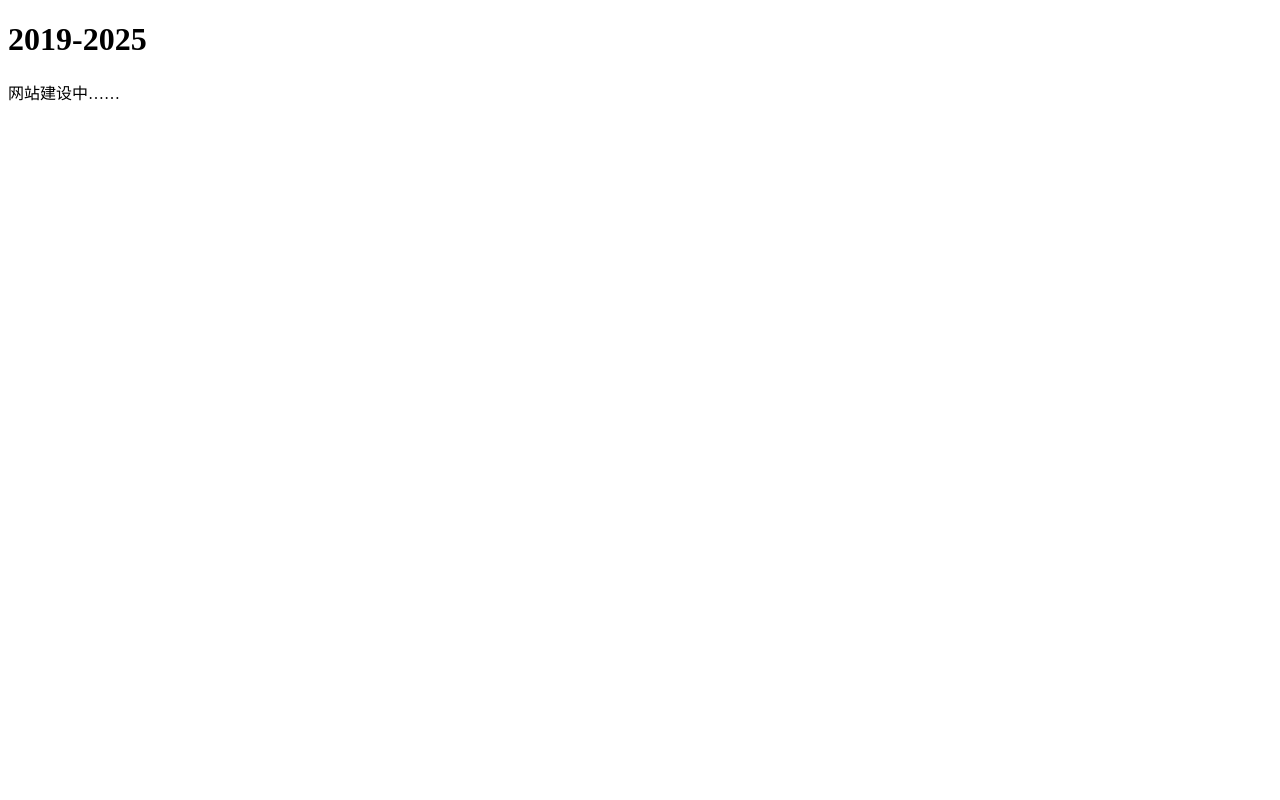
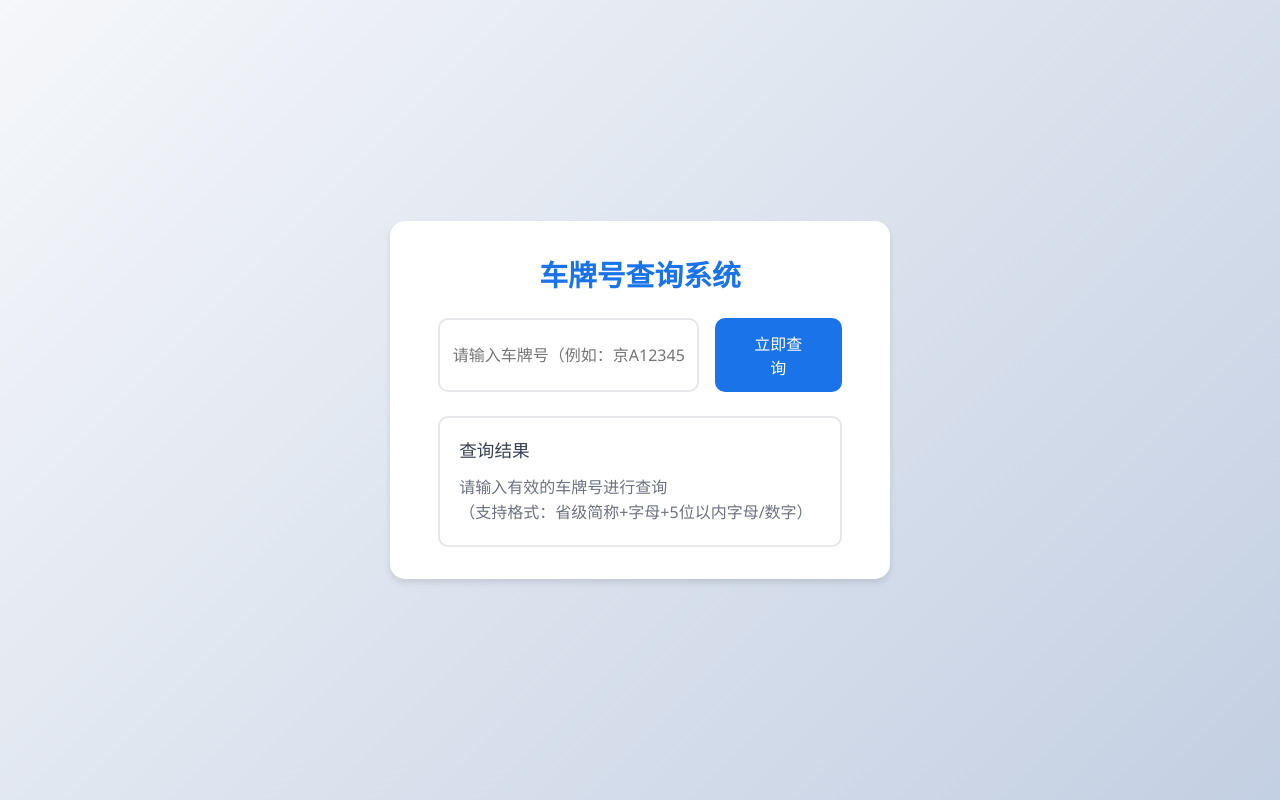
Before and after one commit to hellobeef/docs-demo, a plain HTML site: page index.html in a window 1280 px wide. Drawn offline with Linux system fonts and the light colour scheme.

Commit message:
Update index.html

```diff
--- a/index.html
+++ b/index.html
@@ -1,12 +1,128 @@
+<!DOCTYPE html>
+<html lang="zh-CN">
+<head>
+    <meta charset="UTF-8">
+    <meta name="viewport" content="width=device-width, initial-scale=1.0">
+    <title>车牌号查询系统</title>
+    <style>
+        * {
+            margin: 0;
+            padding: 0;
+            box-sizing: border-box;
+            font-family: 'Segoe UI', Tahoma, Geneva, Verdana, sans-serif;
+        }
 
-<!DOCTYPE html>
-<html>
-  <head>
-	<meta charset="utf-8" name="viewport" content="width=device-width, initial-scale=1, maximum-scale=1, user-scalable=no">
-	<title>Question AI</title>
-  </head>
-  <body>
-	<h1>2019-2025</h1>
-	<p>网站建设中……</p>
-  </body>
+        body {
+            background-color: #f0f2f5;
+            display: flex;
+            justify-content: center;
+            align-items: center;
+            min-height: 100vh;
+            background-image: linear-gradient(135deg, #f5f7fa 0%, #c3cfe2 100%);
+        }
+
+        .container {
+            background: white;
+            padding: 2rem 3rem;
+            border-radius: 15px;
+            box-shadow: 0 4px 6px rgba(0, 0, 0, 0.1);
+            width: 100%;
+            max-width: 500px;
+        }
+
+        .title {
+            text-align: center;
+            margin-bottom: 1.5rem;
+            color: #1a73e8;
+            font-size: 1.8rem;
+            font-weight: 600;
+        }
+
+        .input-group {
+            display: flex;
+            gap: 1rem;
+            margin-bottom: 1.5rem;
+        }
+
+        .plate-input {
+            flex-grow: 1;
+            padding: 0.8rem;
+            border: 2px solid #e5e7eb;
+            border-radius: 10px;
+            font-size: 1rem;
+            outline: none;
+        }
+
+        .plate-input:focus {
+            border-color: #1a73e8;
+            box-shadow: 0 0 0 3px rgba(26, 115, 232, 0.3);
+        }
+
+        .search-btn {
+            padding: 0.8rem 2rem;
+            background-color: #1a73e8;
+            color: white;
+            border: none;
+            border-radius: 10px;
+            font-size: 1rem;
+            font-weight: 500;
+            cursor: pointer;
+            transition: background-color 0.3s ease;
+        }
+
+        .search-btn:hover {
+            background-color: #1557b0;
+        }
+
+        .result-box {
+            margin-top: 1.5rem;
+            padding: 1.2rem;
+            border-radius: 10px;
+            border: 2px solid #e5e7eb;
+            min-height: 80px;
+        }
+
+        .result-title {
+            color: #374151;
+            font-size: 1.1rem;
+            font-weight: 500;
+            margin-bottom: 0.8rem;
+        }
+
+        .result-content {
+            color: #6b7280;
+            line-height: 1.6;
+        }
+
+        @media (max-width: 600px) {
+            .container {
+                padding: 1.5rem 2rem;
+            }
+
+            .input-group {
+                flex-direction: column;
+            }
+        }
+    </style>
+</head>
+<body>
+    <div class="container">
+        <h1 class="title">车牌号查询系统</h1>
+        <div class="input-group">
+            <input type="text"
+                   class="plate-input"
+                   placeholder="请输入车牌号（例如：京A12345）"
+                   pattern="^[京津沪渝冀晋辽吉黑苏浙皖闽赣鲁豫鄂湘粤琼川贵云藏陕甘青宁新][A-Z][A-Z0-9]{4,5}$"
+                   required>
+            <button class="search-btn">立即查询</button>
+        </div>
+        <div class="result-box">
+            <h3 class="result-title">查询结果</h3>
+            <p class="result-content">
+                请输入有效的车牌号进行查询<br>
+                （支持格式：省级简称+字母+5位以内字母/数字）
+            </p>
+        </div>
+    </div>
+</body>
 </html>
```
